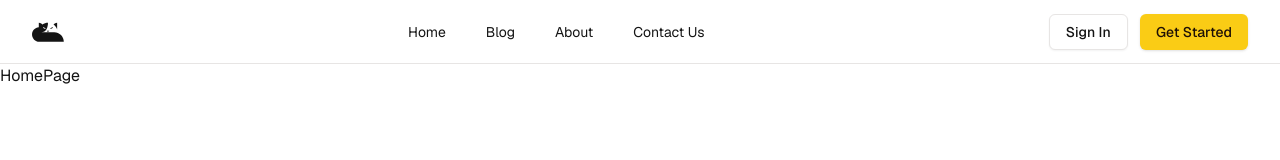
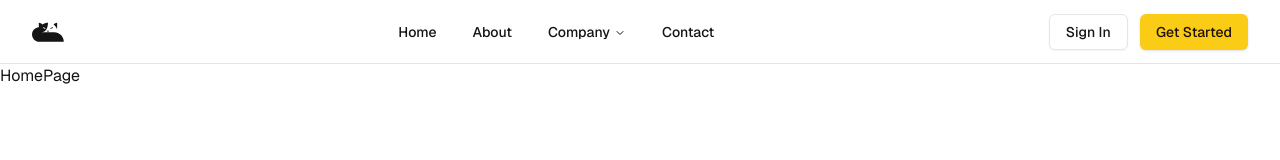
Before and after one commit to rifkiahmadfahrezi/nyanboard, a Next.js app: page / in a window 1280 px wide. Shown: the top 160 px of the page. Built offline with nearby package versions, Linux system fonts and the light colour scheme.

Commit message:
feat: implement dynamic navigation menu

```diff
--- a/src/components/navbar/nav-menu.tsx
+++ b/src/components/navbar/nav-menu.tsx
@@ -1,35 +1,59 @@
+'use client'
+
+import Link from "next/link";
 import {
   NavigationMenu,
+  NavigationMenuContent,
   NavigationMenuItem,
   NavigationMenuLink,
   NavigationMenuList,
+  NavigationMenuTrigger,
+  navigationMenuTriggerStyle,
 } from "@/components/ui/navigation-menu";
-import { NavigationMenuProps } from "@radix-ui/react-navigation-menu";
-import Link from "next/link";
 
-export const NavMenu = (props: NavigationMenuProps) => (
+import { navbarMenus } from "@/config/navigation-menu/navbar";
+
+
+export function NavMenu({ ...props } : React.ComponentProps<typeof NavigationMenu>) {
+  return (
     <NavigationMenu {...props}>
-    <NavigationMenuList className="gap-6 space-x-0 data-[orientation=vertical]:flex-col data-[orientation=vertical]:items-start">
-      <NavigationMenuItem>
+      <NavigationMenuList>
+        {navbarMenus.map((menu) => (
+          <NavigationMenuItem key={menu.label}>
+            {menu.items ? (
+              <>
+                <NavigationMenuTrigger>{menu.label}</NavigationMenuTrigger>
+                <NavigationMenuContent>
+                  <ul className="grid grid-cols-2 gap-3 md:w-[400px] lg:w-[500px]">
+                    {menu.items.map((item) => (
+                      <li key={item.title}>
                         <NavigationMenuLink asChild>
-          <Link href="#">Home</Link>
+                          <a
+                            className="flex items-start gap-2 p-3 rounded-md hover:bg-accent focus:bg-accent"
+                            href={item.url}
+                          >
+                            {item.icon && <item.icon className="h-5 w-5" />}
+                            <div>
+                              <div className="text-sm font-medium">{item.title}</div>
+                              <p className="text-xs text-muted-foreground">{item.description}</p>
+                            </div>
+                          </a>
                         </NavigationMenuLink>
+                      </li>
+                    ))}
+                  </ul>
+                </NavigationMenuContent>
+              </>
+            ) : (
+              <Link href={menu.url || "#"} passHref>
+                <NavigationMenuLink className={navigationMenuTriggerStyle()}>
+                  {menu.label}
+                </NavigationMenuLink>
+              </Link>
+            )}
           </NavigationMenuItem>
-      <NavigationMenuItem>
-        <NavigationMenuLink asChild>
-          <Link href="#">Blog</Link>
-        </NavigationMenuLink>
-      </NavigationMenuItem>
-      <NavigationMenuItem>
-        <NavigationMenuLink asChild>
-          <Link href="#">About</Link>
-        </NavigationMenuLink>
-      </NavigationMenuItem>
-      <NavigationMenuItem>
-        <NavigationMenuLink asChild>
-          <Link href="#">Contact Us</Link>
-        </NavigationMenuLink>
-      </NavigationMenuItem>
+        ))}
       </NavigationMenuList>
     </NavigationMenu>
   );
+}
--- a/src/components/navbar/navigation-sheet.tsx
+++ b/src/components/navbar/navigation-sheet.tsx
@@ -1,7 +1,14 @@
 import { Button } from "@/components/ui/button";
 import { Sheet, SheetContent, SheetTrigger } from "@/components/ui/sheet";
-import { Menu } from "lucide-react";
-import { NavMenu } from "./nav-menu";
+import { ChevronDown, Menu } from "lucide-react";
+import { navbarMenus } from "@/config/navigation-menu/navbar";
+import {
+  Collapsible,
+  CollapsibleContent,
+  CollapsibleTrigger,
+} from "@/components/ui/collapsible"
+
+import Link from "next/link";
 
 export const NavigationSheet = () => {
   return (
@@ -12,9 +19,57 @@ export const NavigationSheet = () => {
         </Button>
       </SheetTrigger>
       <SheetContent>
-        <div className="flex flex-col px-3 mt-10">
-          <NavMenu orientation="vertical" />
-        </div>
+        <ul className="flex flex-col px-3 mt-10">
+          {navbarMenus.map((menu) => (
+            <li key={menu.label} className="py-2">
+              {menu.url && (
+                <Button
+                  asChild
+                  className="w-full justify-start"
+                  variant={'ghost'}
+                  >
+                  <Link href={menu.url}>
+                    {menu.label}
+                  </Link>
+                </Button>
+              )}
+              { menu.items && (
+                <Collapsible>
+                  <CollapsibleTrigger
+                    asChild
+                    className="w-full justify-start"
+                    >
+                    <Button
+                      variant={'ghost'}
+                      className="w-full justify-start"
+                      >
+                      <span>{menu.label}</span>
+                      <ChevronDown />
+                    </Button>
+                    </CollapsibleTrigger>
+                  <CollapsibleContent>
+                    <ul className="flex flex-col bg-secondary rounded mt-1">
+                      {menu.items.map((item) => (
+                        <li
+                          key={item.title} className=" ml-5 py-2">
+                          <Button
+                            asChild
+                            variant={'ghost'}
+                            >
+                            <Link href={item.url}>
+                              {item.title}
+                            </Link>
+                          </Button>
+                        </li>
+                      ))}
+                    </ul>
+                  </CollapsibleContent>
+                </Collapsible>
+
+              )}
+            </li>
+          ))}
+        </ul>
       </SheetContent>
     </Sheet>
   );
--- /dev/null
+++ b/src/config/navigation-menu/navbar.ts
@@ -0,0 +1,33 @@
+import type { NavMenu } from "@/types/navbar";
+import { Briefcase, Building } from "lucide-react";
+
+export const navbarMenus: NavMenu[] = [
+   {
+      label: "Home",
+      url: "/",
+   },
+   {
+      label: "About",
+      url: "/about",
+   },
+   {
+      label: "Company",
+      items: [
+         {
+            title: "Our Team",
+            url: '#',
+            description: "Meet our team",
+            icon: Briefcase },
+         {
+            title: "Careers",
+            url: '#',
+            description: "Join us",
+            icon: Building
+         },
+      ],
+   },
+   {
+      label: "Contact",
+      url: "/contact",
+   },
+];
--- /dev/null
+++ b/src/config/navigation-menu/utils.ts
@@ -0,0 +1,6 @@
+export const getActiveMenu = (
+   currentLink: string,
+   menuLink: string
+) : boolean => {
+   return currentLink.includes(menuLink);
+}
```
Also changed, not shown: src/types/navbar.d.ts (added, +14 -0 lines). Lines whose indentation alone changed are shown as unchanged.
